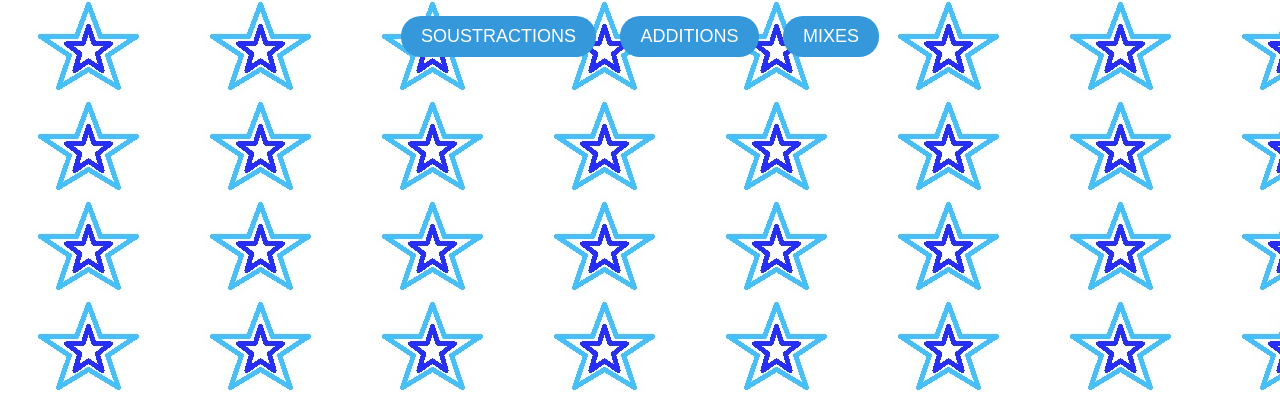
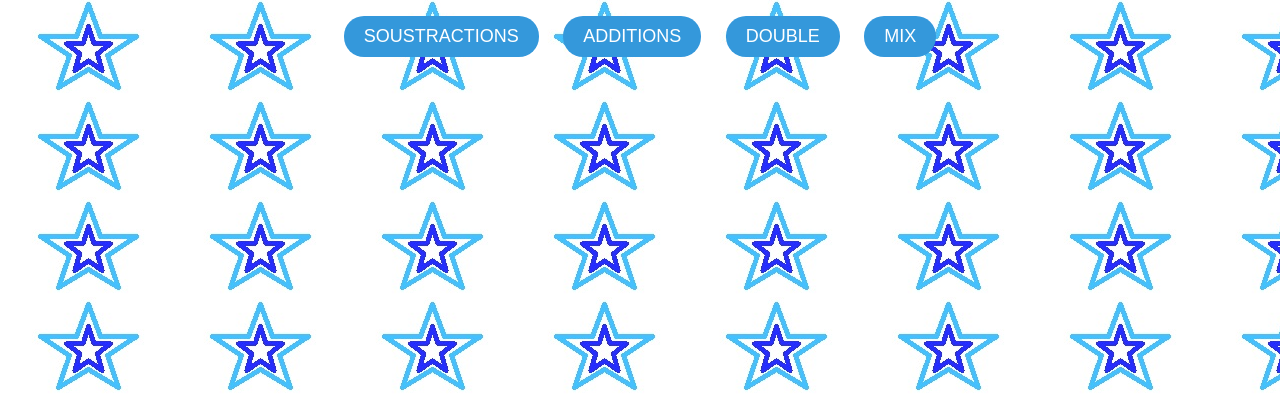
Before and after one commit to claralonguet/devoirsludiques, a plain HTML site: page maths.html in a window 1280 px wide. Shown: the part 403-800 px from the top of the page. Drawn offline with Linux system fonts and the light colour scheme.

Commit message:
troisieme commit

```diff
--- a/maths.html
+++ b/maths.html
@@ -64,7 +64,8 @@
         <h1>Page Maths</h1>
         <a href="soustractions.html" class="link">Soustractions</a>
         <a href="additions.html" class="link">Additions</a>
-        <a href="mixes.html" class="link">Mixes</a>
+	<a href="double.html" class="link">Double</a>
+        <a href="mixes.html" class="link">Mix</a>
     </div>
     <!-- Bouton de retour -->
     <a href="Index.html" id="return-button">Retour</a>
```
